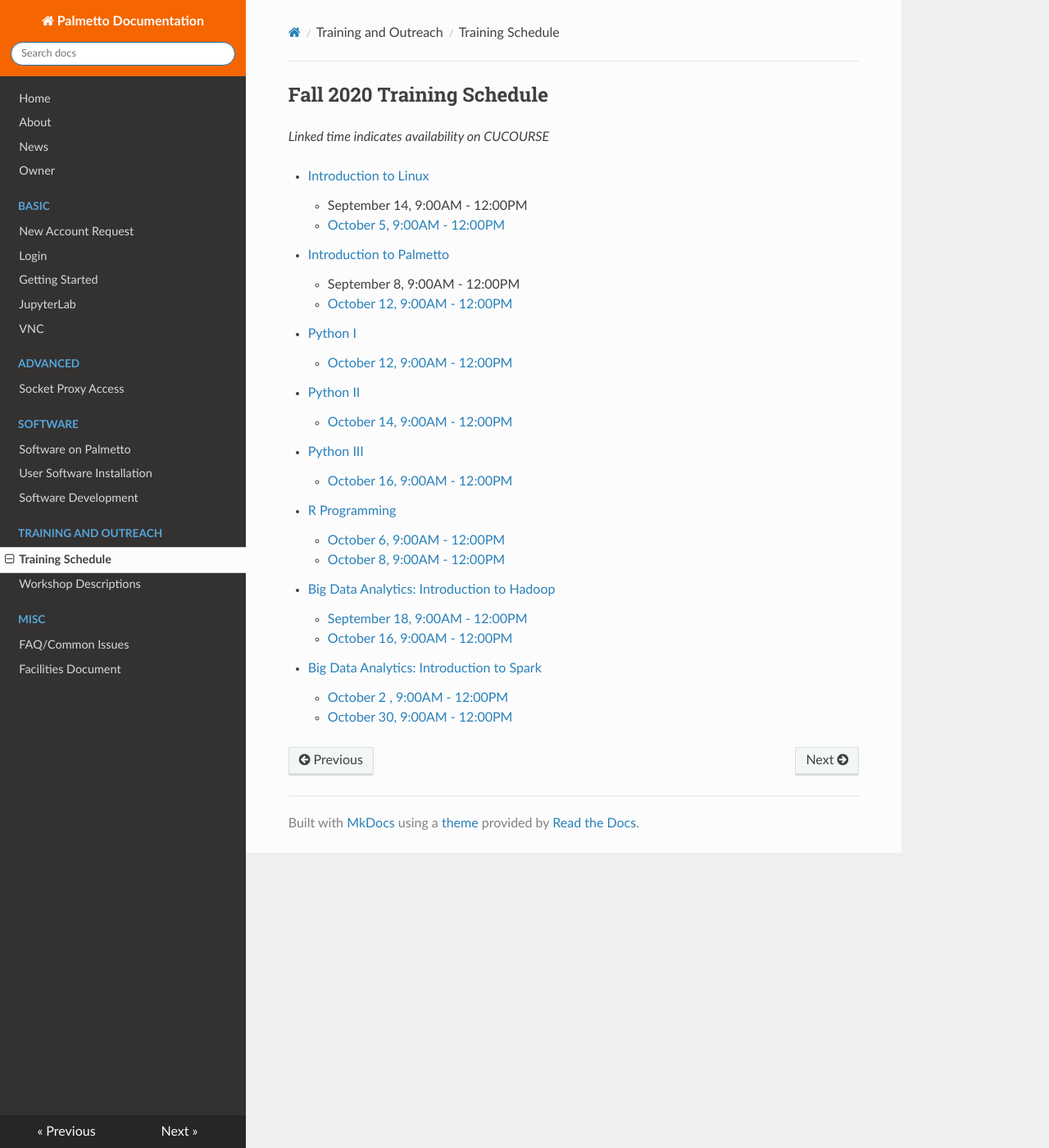
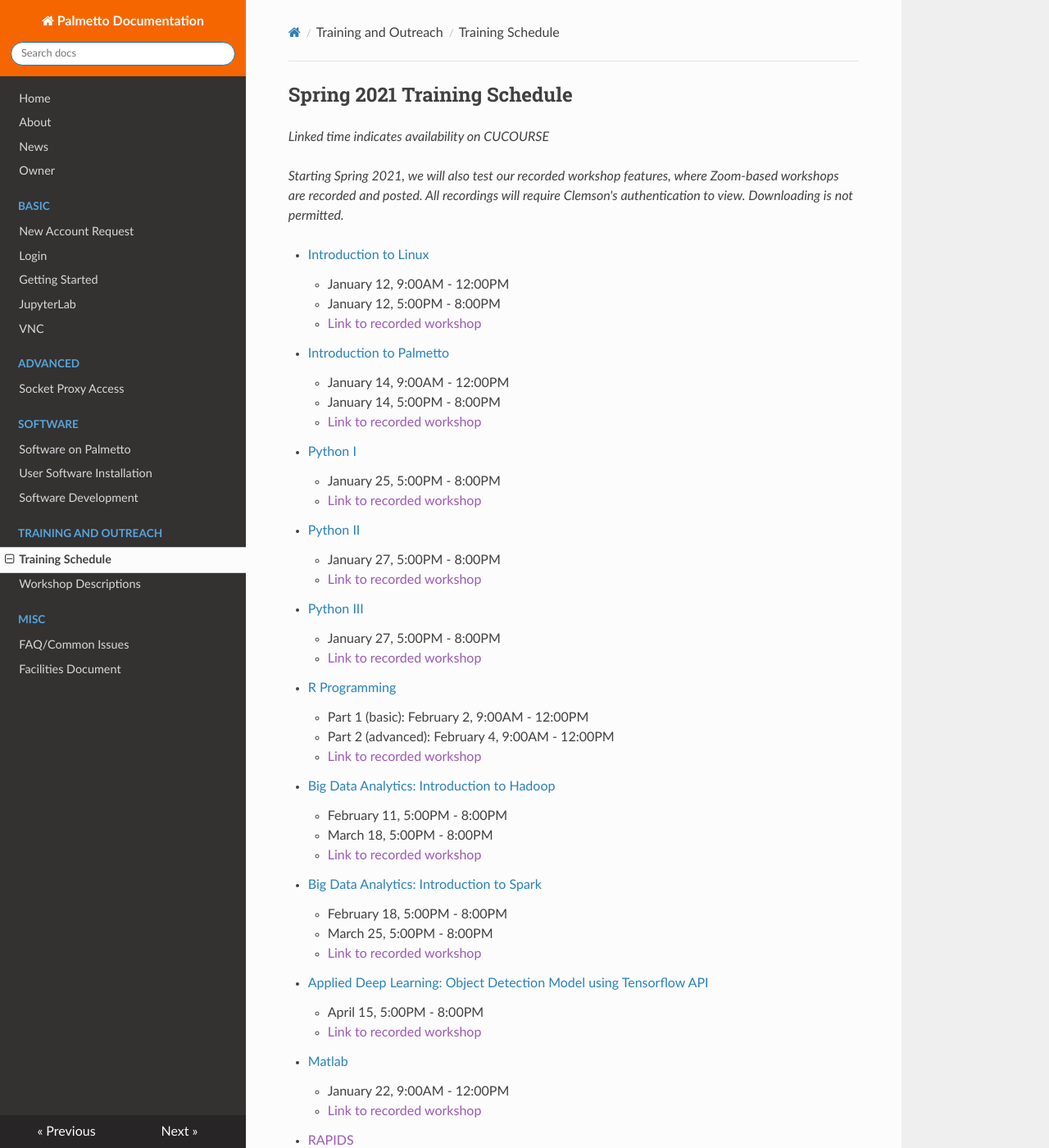
Before and after one commit to clemsonciti/palmetto-documentation, an MkDocs documentation site: the page built from docs/training/schedule.md, in a window 1280 px wide and 1400 px high. Shown: the whole window at 82% size. Built offline with MkDocs 1.6.1, drawn with Linux system fonts in a browser that asks for light colours; nearby versions of some CDN libraries; some of the changed text lies outside the part shown.

Commit message:
training schedule is updated

```diff
--- a/docs/training/schedule.md
+++ b/docs/training/schedule.md
@@ -1,25 +1,46 @@
-## Fall 2020 Training Schedule
+## Spring 2021 Training Schedule
 
 *Linked time indicates availability on CUCOURSE*
 
+*Starting Spring 2021, we will also test our recorded workshop features,
+where Zoom-based workshops are recorded and posted. All recordings will
+require Clemson's authentication to view. Downloading is not permitted.*
+
 - [Introduction to Linux](workshop.md#introduction-to-linux)
-    - September 14, 9:00AM - 12:00PM
-    - [October 5, 9:00AM - 12:00PM](https://cucourse.app.clemson.edu/)
+    - January 12, 9:00AM - 12:00PM
+    - January 12, 5:00PM - 8:00PM
+    - [Link to recorded workshop]()
 - [Introduction to Palmetto](workshop.md#introduction-to-research-computing-on-palmetto-cluster)
-    - September 8, 9:00AM - 12:00PM
-    - [October 12, 9:00AM - 12:00PM](https://cucourse.app.clemson.edu/)
+    - January 14, 9:00AM - 12:00PM
+    - January 14, 5:00PM - 8:00PM
+    - [Link to recorded workshop]()
 - [Python I](workshop.md#introduction-to-programming-in-python)
-    - [October 12, 9:00AM - 12:00PM](https://cucourse.app.clemson.edu/)
+    - January 25, 5:00PM - 8:00PM
+    - [Link to recorded workshop]()
 - [Python II](workshop.md#introduction-to-programming-in-python)
-    - [October 14, 9:00AM - 12:00PM](https://cucourse.app.clemson.edu/)
+    - January 27, 5:00PM - 8:00PM
+    - [Link to recorded workshop]()
 - [Python III](workshop.md#introduction-to-programming-in-python)
-    - [October 16, 9:00AM - 12:00PM](https://cucourse.app.clemson.edu/)
+    - January 27, 5:00PM - 8:00PM
+    - [Link to recorded workshop]()
 - [R Programming](workshop.md#introduction-to-data-science-using-r)
-    - [October 6, 9:00AM - 12:00PM](https://cucourse.app.clemson.edu/)
-    - [October 8, 9:00AM - 12:00PM](https://cucourse.app.clemson.edu/)
+    - Part 1 (basic): February 2, 9:00AM - 12:00PM
+    - Part 2 (advanced): February 4, 9:00AM - 12:00PM
+    - [Link to recorded workshop]()
 - [Big Data Analytics: Introduction to Hadoop](workshop.md#introduction-to-hadoop-on-palmetto)
-    - [September 18, 9:00AM - 12:00PM](https://cucourse.app.clemson.edu/)
-    - [October 16, 9:00AM - 12:00PM](https://cucourse.app.clemson.edu/)
+    - February 11, 5:00PM - 8:00PM
+    - March 18, 5:00PM - 8:00PM
+    - [Link to recorded workshop]()
 - [Big Data Analytics: Introduction to Spark](workshop.md#introduction-to-big-data-analytics-using-sparkpython)
-    - [October 2 , 9:00AM - 12:00PM](https://cucourse.app.clemson.edu/)
-    - [October 30, 9:00AM - 12:00PM](https://cucourse.app.clemson.edu/)
+    - February 18, 5:00PM - 8:00PM
+    - March 25, 5:00PM - 8:00PM
+    - [Link to recorded workshop]()
+- [Applied Deep Learning: Object Detection Model using Tensorflow API](workshop.md#introduction-to-applied-deep-learning-object-detection-model-using-tensorflow-api)
+    - April 15, 5:00PM - 8:00PM
+    - [Link to recorded workshop]()
+- [Matlab](workshop.md#matlab)
+    - January 22, 9:00AM - 12:00PM
+    - [Link to recorded workshop]()
+- [RAPIDS]()
+    - TBD
+    - [Link to recorded workshop]()
```
Also changed, not shown: docs/training/workshop.md (+17 -3 lines).
